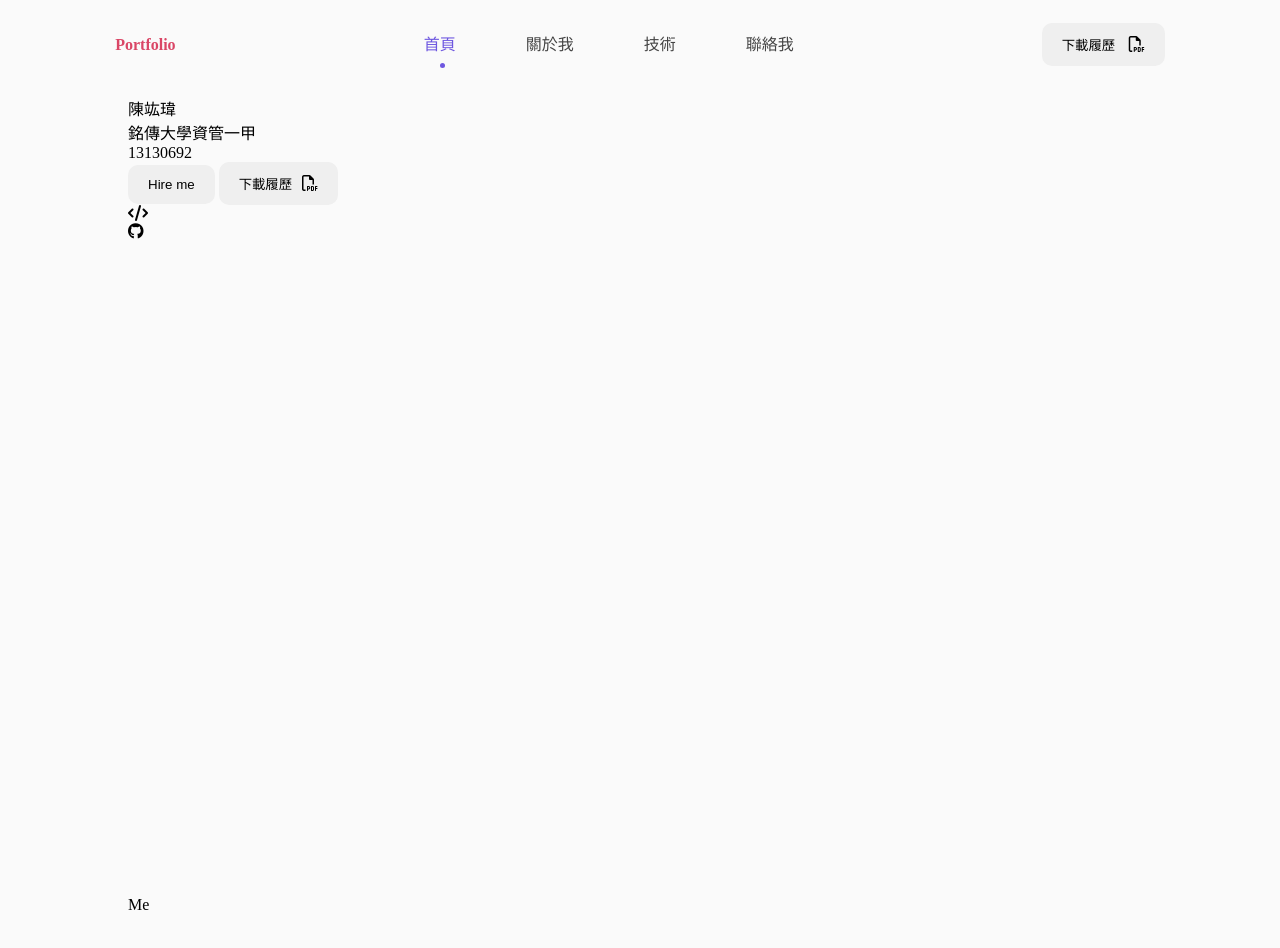
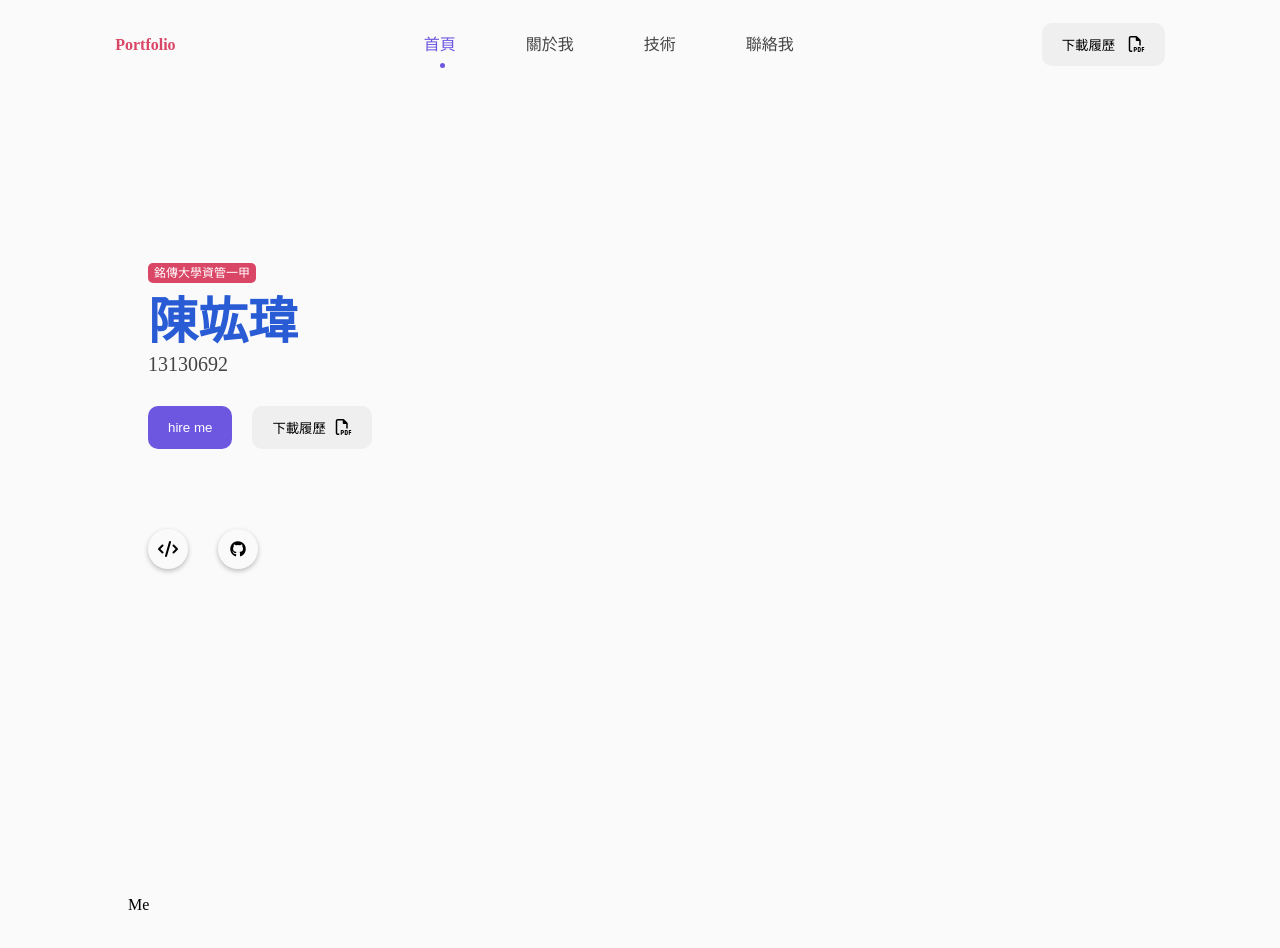
Before and after one commit to HongWei0618/mcu-113-1-web-13130692-final, a plain HTML site: page src/index.html in a window 1280 px wide. Shown: the top 948 px of the page. Drawn offline with Linux system fonts and the light colour scheme.

Commit message:
feat(home): 首頁文字樣式設定

```diff
--- a/src/index.html
+++ b/src/index.html
@@ -31,17 +31,20 @@
       </nav>
       <main class="wrapper">
         <section id="home" class="home-box">
-          <div>陳竑瑋</div>
-          <div>銘傳大學資管一甲</div>
-          <div>13130692</div>
-          <div>
-            <button type="button" class="btn">Hire me</button>
-            <button type="button" class="btn">下載履歷<i class="fa-regular fa-file-pdf"></i></button>
+          <div class="home-text">
+            <div class="tag"><span>銘傳大學資管一甲</span></div>
+            <div class="name">陳竑瑋</div>
+            <div class="subtitle">13130692</div>
+            <div class="text-btn">
+              <button type="button" class="btn blue-btn">hire me</button>
+              <button type="button" class="btn">下載履歷<i class="fa-regular fa-file-pdf"></i></button>
+            </div>
+            <div class="icons">
+              <div class="icon"><i class="fa-solid fa-code"></i></div>
+              <div class="icon"><i class="fa-brands fa-github"></i></div>
+            </div>
           </div>
-          <div>
-            <div><i class="fa-solid fa-code"></i></div>
-            <div><i class="fa-brands fa-github"></i></div>
-          </div>
+          <div class="home-image"></div>
         </section>
         <section id="book" class="section">Me</section>
         <section id="skill" class="section">Skill</section>
--- a/src/scss/_btn.scss
+++ b/src/scss/_btn.scss
@@ -8,7 +8,7 @@
 
   &:hover {
     background-color: var(--second-color);
-    color: var(--withe-color);
+    color: var(--white-color);
   }
 
   > i {
--- /dev/null
+++ b/src/scss/_home.scss
@@ -0,0 +1,59 @@
+.home-text {
+  padding-left: 20px;
+  min-height: 80vh;
+  width: 50%;
+  display: flex;
+  flex-direction: column;
+  justify-content: center;
+
+  .tag > span {
+    background-color: var(--logo-color);
+    color: var(--white-color);
+    padding: 3px 6px;
+    font-size: 12px;
+    border-radius: 5px;
+  }
+
+  .name {
+    font-size: 50px;
+    font-weight: 600;
+    color: var(--third-color);
+  }
+
+  .subtitle {
+    font-size: 20px;
+    margin-bottom: 30px;
+    color: var(--text-color);
+  }
+
+  .text-btn {
+    display: flex;
+    gap: 20px;
+
+    > .blue-btn {
+      background-color: var(--first-color);
+      color: var(--white-color);
+
+      &:hover {
+        background-color: var(--first-color);
+      }
+    }
+  }
+
+  .icons {
+    display: flex;
+    margin-top: 5em;
+    gap: 30px;
+
+    .icon {
+      display: flex;
+      justify-content: center;
+      align-items: center;
+      width: 40px;
+      height: 40px;
+      border-radius: 50%;
+      box-shadow: 0px 2px 5px 0px rgba(0, 0, 0, 0.25);
+      cursor: pointer;
+    }
+  }
+}
--- a/src/scss/style.scss
+++ b/src/scss/style.scss
@@ -1,17 +1,19 @@
 @import "./nav";
 @import "./btn";
+@import "./home";
 
 :root {
   --body-color: rgb(250, 250, 250);
   --logo-color: rgb(218, 70, 102);
 
-  --withe-color: rgb(255, 255, 255);
+  --white-color: rgb(255, 255, 255);
   --text-color: rgb(68, 68, 68);
 
   --first-color: rgb(110, 87, 224);
   --first-color-hover: rgb(40, 91, 212);
 
   --second-color: rgb(170, 142, 18);
+  --third-color: rgb(40, 91, 212);
 }
 
 html {
```
Also changed, not shown: src/scss/style.css, src/style.css, 2 other files.
